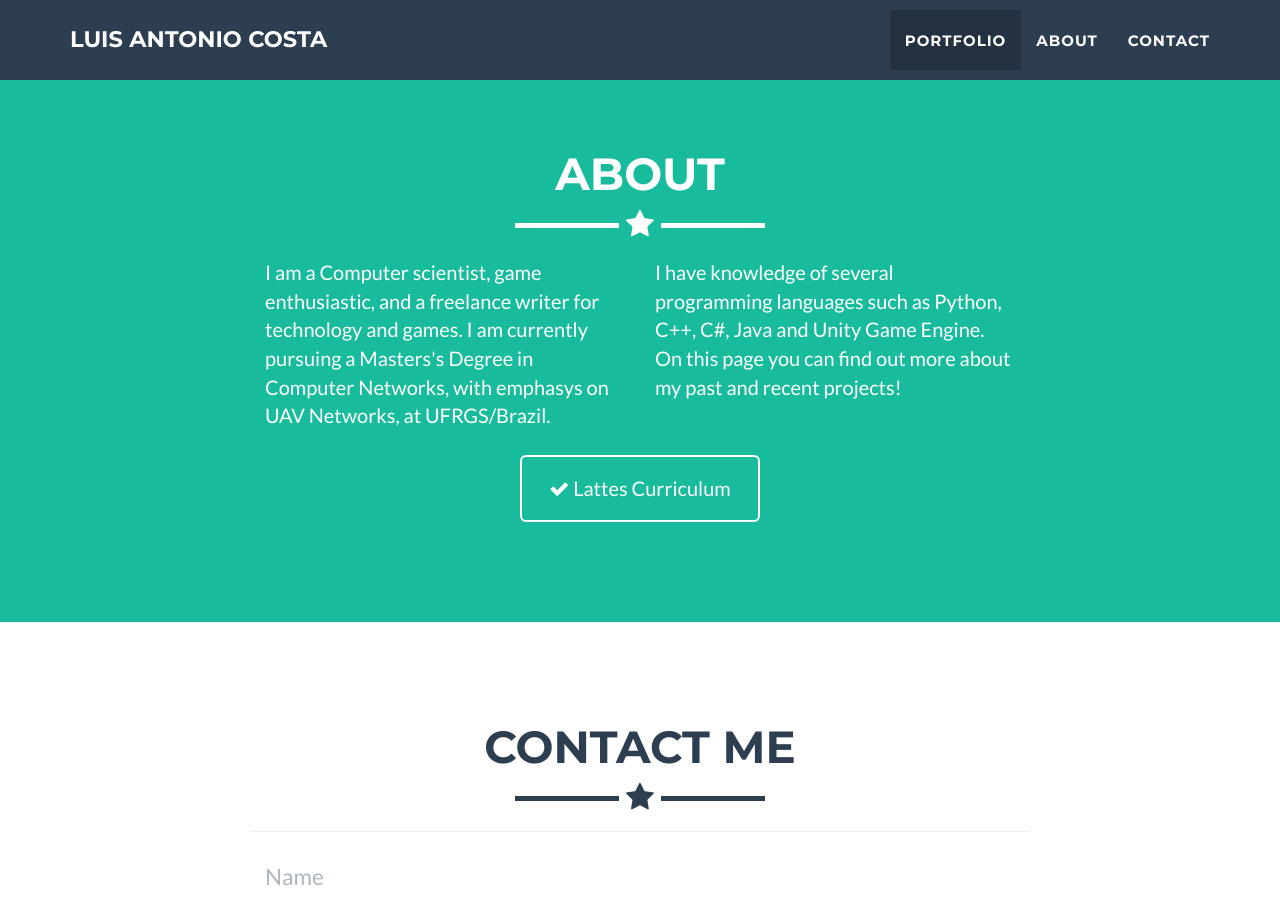
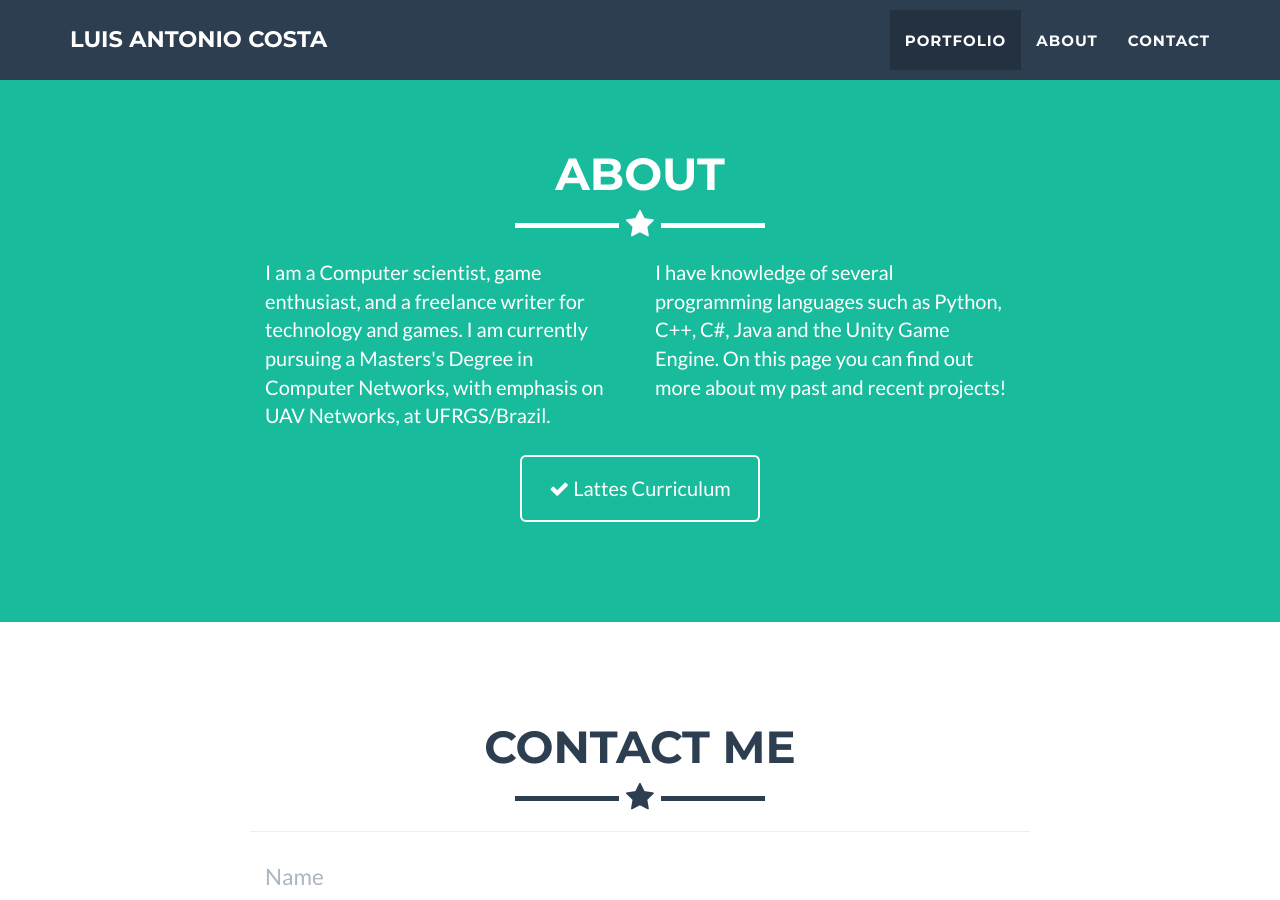
Before and after one commit to luiscosta89/luiscosta89.github.io, a Jekyll site: the page built from index.html, in a window 1280 px wide and 900 px high, scrolled down 1918 px. Built offline with Jekyll 4.4.1, drawn with Linux system fonts in a browser that asks for light colours.

Commit message:
Fixed more the About me section

```diff
--- a/_includes/about.html
+++ b/_includes/about.html
@@ -9,10 +9,10 @@
             </div>
             <div class="row">
                 <div class="col-lg-4 col-lg-offset-2">
-                    <p>I am a Computer scientist, game enthusiastic, and a freelance writer for technology and games. I am currently pursuing a Masters's Degree in Computer Networks, with emphasys on UAV Networks, at UFRGS/Brazil.</p>
+                    <p>I am a Computer scientist, game enthusiast, and a freelance writer for technology and games. I am currently pursuing a Masters's Degree in Computer Networks, with emphasis on UAV Networks, at UFRGS/Brazil.</p>
                 </div>
                 <div class="col-lg-4">
-                    <p>I have knowledge of several programming languages such as Python, C++, C#, Java and Unity Game Engine. On this page you can find out more about my past and recent projects! </p>
+                    <p>I have knowledge of several programming languages such as Python, C++, C#, Java and the Unity Game Engine. On this page you can find out more about my past and recent projects! </p>
                 </div>
                 <div class="col-lg-8 col-lg-offset-2 text-center">
                     <a href="http://buscatextual.cnpq.br/buscatextual/visualizacv.do?id=K4695079P0" class="btn btn-lg btn-outline">
```
